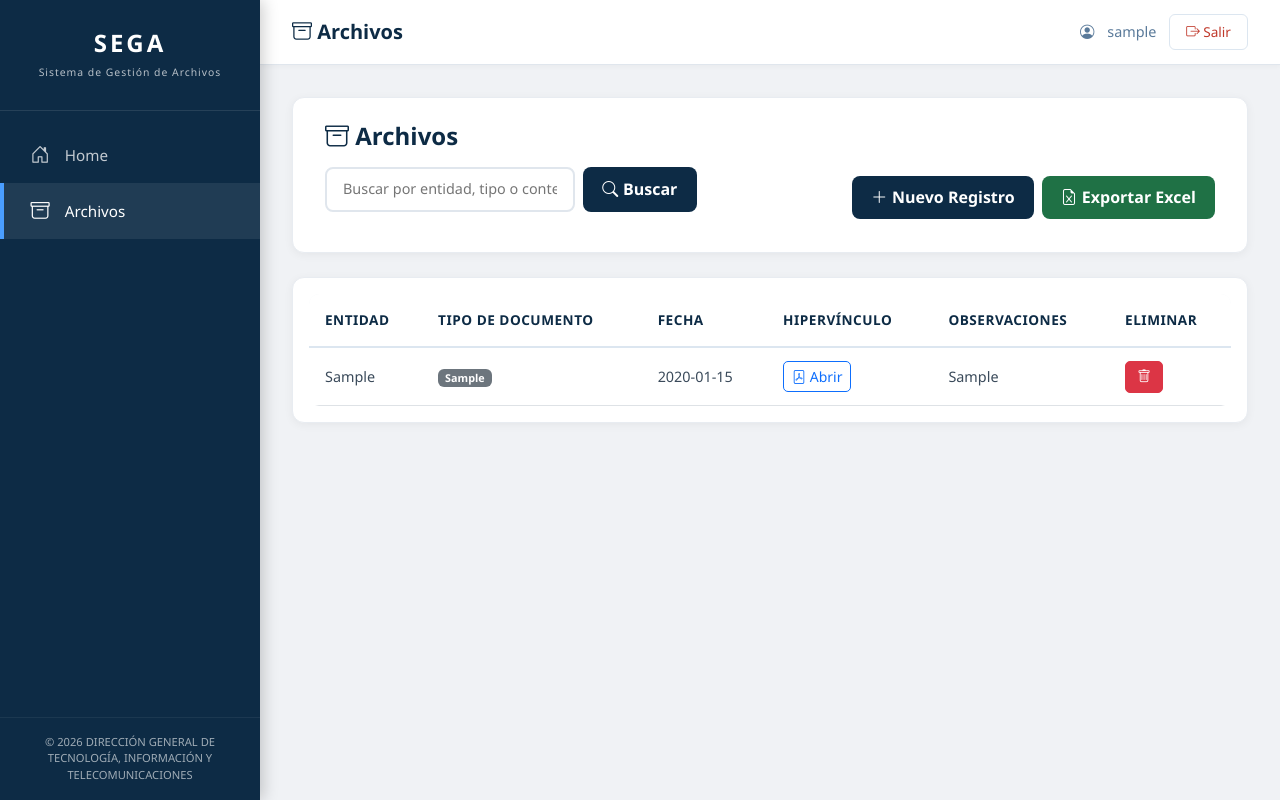
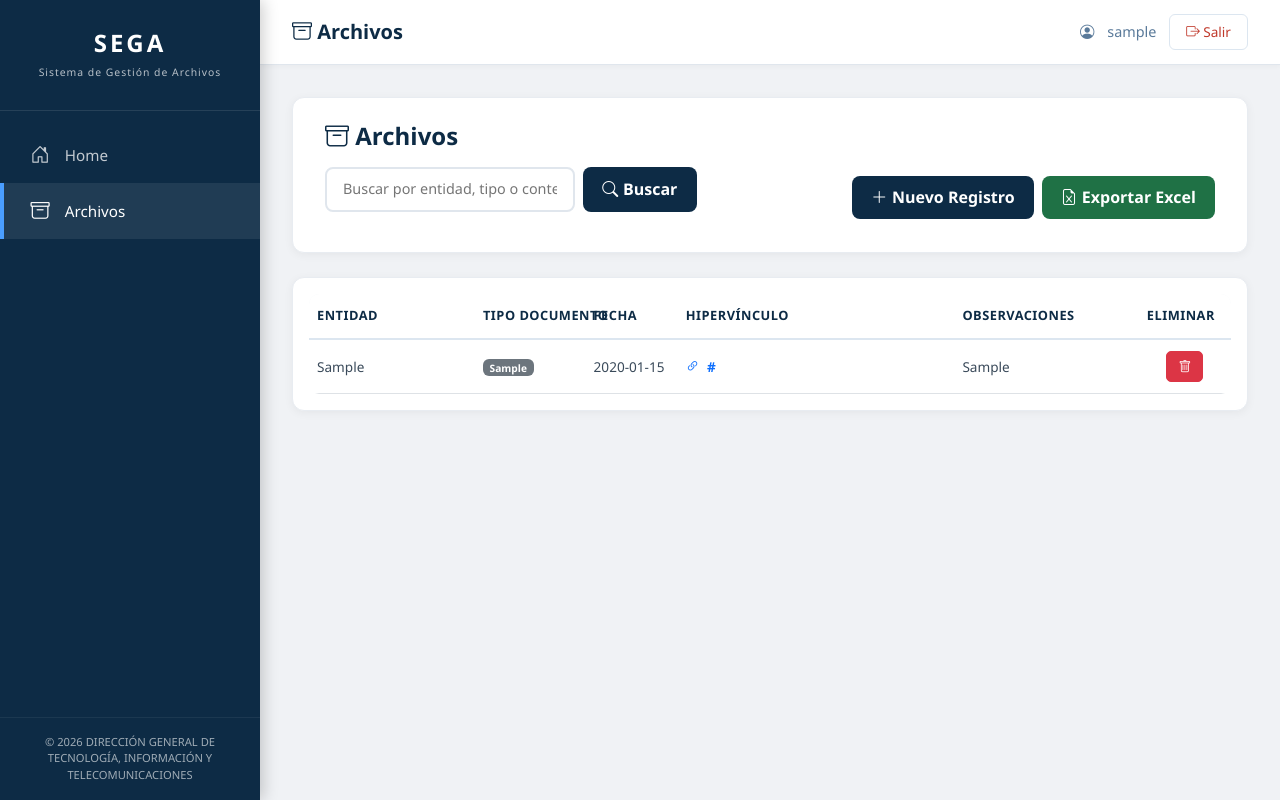
Before and after one commit to orlandoborrego/Sistema-SEGA, a Flask app: page /hipervinculos in a window 1280 px wide. Run offline with Flask 3, Linux system fonts and the light colour scheme; a user stored in the database is signed in; tables that the repository leaves empty hold one stand-in row (values such as "Sample post").

Commit message:
CAMBIO DEL URL

```diff
--- a/app/templates/hipervinculos/listar.html
+++ b/app/templates/hipervinculos/listar.html
@@ -82,6 +82,7 @@
     }
     .table {
         margin-bottom: 0;
+        table-layout: fixed;
     }
     .table thead {
         background: #f5f7fa;
@@ -90,33 +91,52 @@
         border-bottom: 2px solid #dce6f0;
         color: #0d2b45;
         font-weight: 700;
-        font-size: 0.85rem;
+        font-size: 0.8rem;
         text-transform: uppercase;
         letter-spacing: 0.5px;
-        padding: 1rem;
+        padding: 0.8rem 0.5rem;
+        white-space: nowrap;
     }
     .table tbody td {
-        padding: 0.8rem 1rem;
+        padding: 0.7rem 0.5rem;
         vertical-align: middle;
         color: #3a4a5a;
-        font-size: 0.9rem;
+        font-size: 0.85rem;
+        word-break: break-word;
     }
     .btn-action {
         padding: 0.3rem 0.7rem;
         border-radius: 5px;
-        font-size: 0.85rem;
+        font-size: 0.8rem;
     }
     .empty-state {
         text-align: center;
         padding: 3rem;
         color: #7a8fa0;
     }
+    .link-pdf {
+        color: #0d6efd;
+        font-weight: 600;
+        text-decoration: none;
+        font-size: 0.85rem;
+        word-break: break-all;
+    }
+    .link-pdf:hover {
+        text-decoration: underline !important;
+        color: #0a58ca !important;
+    }
+    /* Anchos fijos para cada columna */
+    .col-entidad { width: 18%; }
+    .col-tipo { width: 12%; }
+    .col-fecha { width: 10%; }
+    .col-link { width: 30%; }
+    .col-obs { width: 20%; }
+    .col-eliminar { width: 10%; }
 </style>
 
 <div class="page-header">
     <h4><i class="bi bi-archive"></i> Archivos</h4>
 
-    <!-- Barra de búsqueda y botones -->
     <div class="d-flex flex-wrap justify-content-between align-items-center">
         <form method="GET" action="{{ url_for('hipervinculos.listar') }}" class="search-bar">
             <input type="text" name="q" placeholder="Buscar por entidad, tipo o contenido..." value="{{ busqueda }}">
@@ -144,12 +164,12 @@
         <table class="table table-hover">
             <thead>
                 <tr>
-                    <th>ENTIDAD</th>
-                    <th>TIPO DE DOCUMENTO</th>
-                    <th>FECHA</th>
-                    <th>HIPERVÍNCULO</th>
-                    <th>OBSERVACIONES</th>
-                    <th>ELIMINAR</th>
+                    <th class="col-entidad">ENTIDAD</th>
+                    <th class="col-tipo">TIPO DOCUMENTO</th>
+                    <th class="col-fecha">FECHA</th>
+                    <th class="col-link">HIPERVÍNCULO</th>
+                    <th class="col-obs">OBSERVACIONES</th>
+                    <th class="col-eliminar">ELIMINAR</th>
                 </tr>
             </thead>
             <tbody>
@@ -157,14 +177,22 @@
                 <tr>
                     <td>{{ r.entidad }}</td>
                     <td><span class="badge bg-secondary">{{ r.tipo_documento }}</span></td>
-                    <td>{{ r.fecha or '-' }}</td>
+                    <td style="white-space: nowrap;">{{ r.fecha or '-' }}</td>
                     <td>
-                        <a href="{{ r.url_pdf }}" target="_blank" class="btn btn-sm btn-outline-primary" title="Abrir PDF">
-                            <i class="bi bi-file-pdf"></i> Abrir
-                        </a>
+                        {% if r.url_pdf %}
+                            <a href="{{ r.url_pdf }}"
+                               target="_blank"
+                               class="link-pdf"
+                               title="{{ r.url_pdf }}">
+                                <i class="bi bi-link-45deg me-1"></i>
+                                {{ r.url_pdf.split('/')[-1] }}
+                            </a>
+                        {% else %}
+                            <span class="text-muted">—</span>
+                        {% endif %}
                     </td>
-                    <td>{{ r.observaciones[:50] if r.observaciones else '-' }}</td>
-                    <td>
+                    <td>{{ r.observaciones[:40] if r.observaciones else '-' }}</td>
+                    <td class="text-center">
                         <a href="{{ url_for('hipervinculos.eliminar', id=r.id) }}"
                            class="btn btn-danger btn-action"
                            onclick="return confirm('¿Eliminar registro?')">
```
